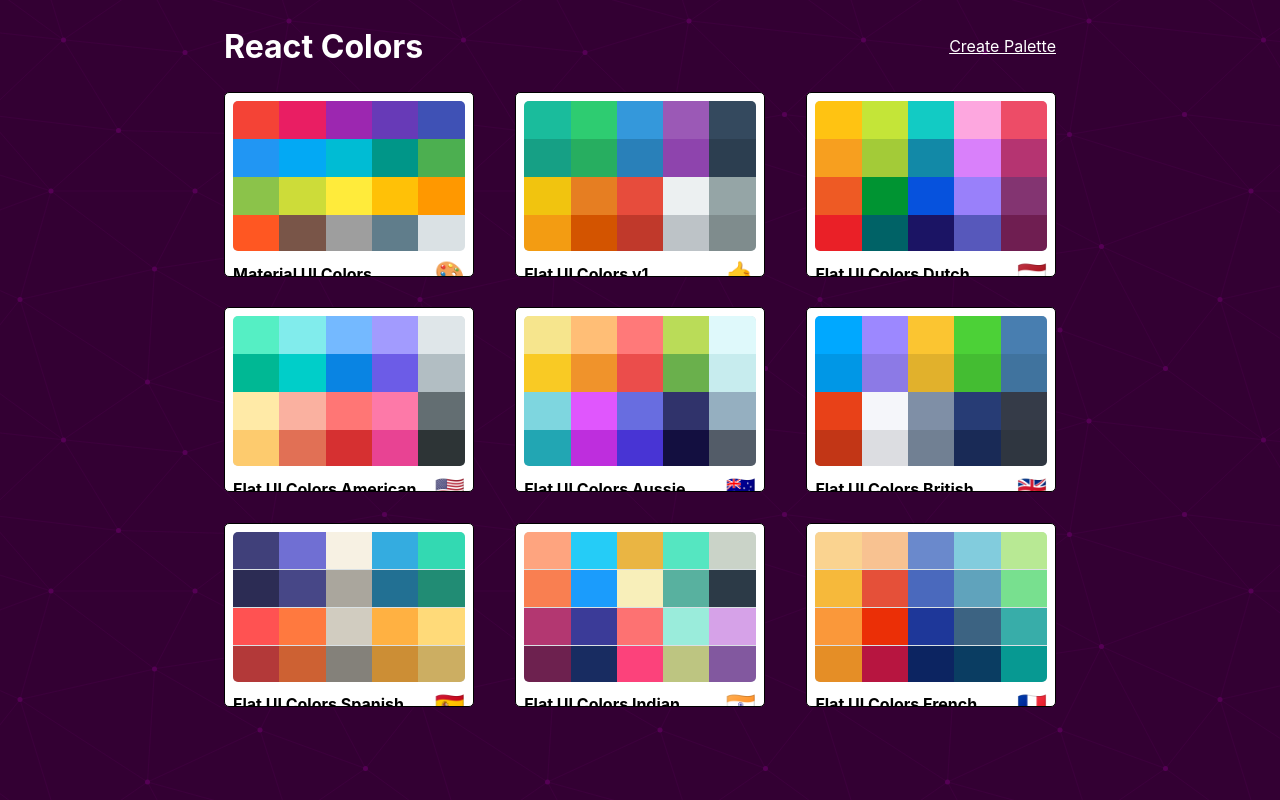
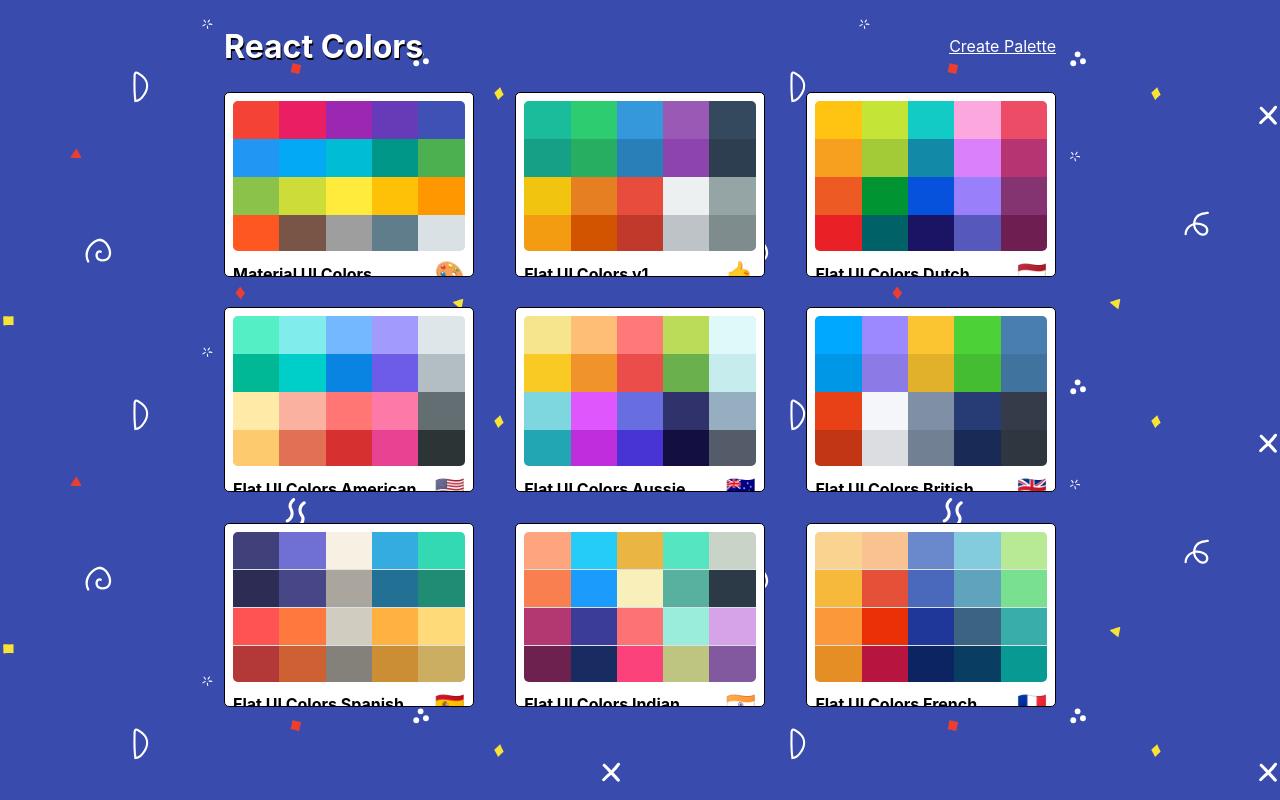
Before and after one commit to MahsinSaifullah/MahsinSaifullah, a React (Create React App) app: page / in a window 1280 px wide. Built offline with nearby package versions, Linux system fonts and the light colour scheme.

Commit message:
Add Delete Confirmation Dialogue

```diff
--- a/src/PaletteList.js
+++ b/src/PaletteList.js
@@ -1,17 +1,42 @@
 import React, { Component } from 'react';
 import MiniPalette from './MiniPalette';
+import Avatar from '@material-ui/core/Avatar';
+import List from '@material-ui/core/List';
+import ListItem from '@material-ui/core/ListItem';
+import ListItemAvatar from '@material-ui/core/ListItemAvatar';
+import ListItemText from '@material-ui/core/ListItemText';
+import CheckIcon from '@material-ui/icons/Check';
+import CloseIcon from '@material-ui/icons/Close';
+import DialogTitle from '@material-ui/core/DialogTitle';
+import Dialog from '@material-ui/core/Dialog';
+import { blue, red } from '@material-ui/core/colors';
 import { Link } from 'react-router-dom';
 import { withStyles } from '@material-ui/core/styles';
 import { CSSTransition, TransitionGroup } from 'react-transition-group';
 import styles from './styles/PaletteListStyles';
 
 class PaletteList extends Component {
-	state = {};
+	state = {
+		openDeleteDialogue: false,
+		deleteId: ''
+	};
+
+	openDialogue = id => {
+		this.setState({ openDeleteDialogue: true, deleteId: id });
+	};
+	closeDialogue = () => {
+		this.setState({ openDeleteDialogue: false, deleteId: '' });
+	};
 	gotoRoute = id => {
 		this.props.history.push(`/palette/${id}`);
 	};
+	handleDelete = () => {
+		this.closeDialogue();
+		this.props.deletePalette(this.state.deleteId);
+	};
 	render() {
-		const { palettes, classes, deletePalette } = this.props;
+		const { openDeleteDialogue } = this.state;
+		const { palettes, classes } = this.props;
 		return (
 			<div className={classes.root}>
 				<div className={classes.container}>
@@ -26,13 +51,42 @@
 								<MiniPalette
 									{...palette}
 									key={palette.id}
-									deletePalette={deletePalette}
+									deletePalette={this.openDialogue}
 									handleClick={() => this.gotoRoute(palette.id)}
 								/>
 							</CSSTransition>
 						))}
 					</TransitionGroup>
 				</div>
+				<Dialog
+					open={openDeleteDialogue}
+					aria-labelledby='delete-dialogue-title'
+					onClose={this.closeDialogue}
+				>
+					<DialogTitle id='delete-dialogue-title'>
+						Delete this palette?
+					</DialogTitle>
+					<List>
+						<ListItem button onClick={this.handleDelete}>
+							<ListItemAvatar>
+								<Avatar
+									style={{ backgroundColor: blue[100], color: blue[600] }}
+								>
+									<CheckIcon />
+								</Avatar>
+							</ListItemAvatar>
+							<ListItemText>Delete</ListItemText>
+						</ListItem>
+						<ListItem button onClick={this.closeDialogue}>
+							<ListItemAvatar>
+								<Avatar style={{ backgroundColor: red[100], color: red[600] }}>
+									<CloseIcon />
+								</Avatar>
+							</ListItemAvatar>
+							<ListItemText>Cancel</ListItemText>
+						</ListItem>
+					</List>
+				</Dialog>
 			</div>
 		);
 	}
--- a/src/styles/PaletteListStyles.js
+++ b/src/styles/PaletteListStyles.js
@@ -11,7 +11,8 @@
 		}
 	},
 	root: {
-		backgroundColor: '#330033',
+		/* background by SVGBackgrounds.com */
+		backgroundColor: '#394bad',
 		backgroundImage: `url(${bg})`,
 		height: '100vh',
 		display: 'flex',
@@ -21,6 +22,7 @@
 	},
 	heading: {
 		fontSize: '2rem',
+		textShadow: ' 1px 2px black',
 		[sizes.down('xs')]: {
 			fontSize: '1.5rem'
 		},
```
Also changed, not shown: src/styles/bg.svg.
